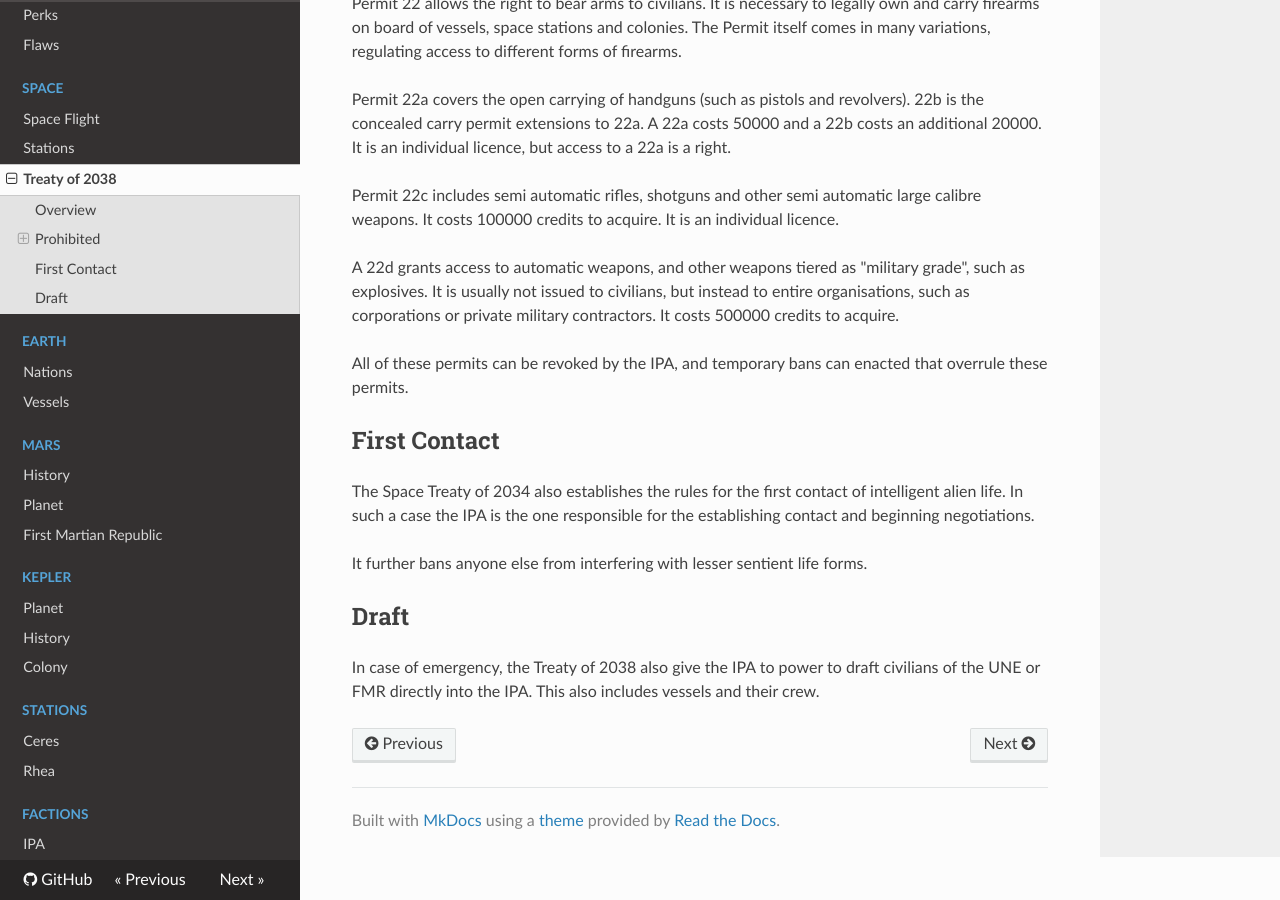
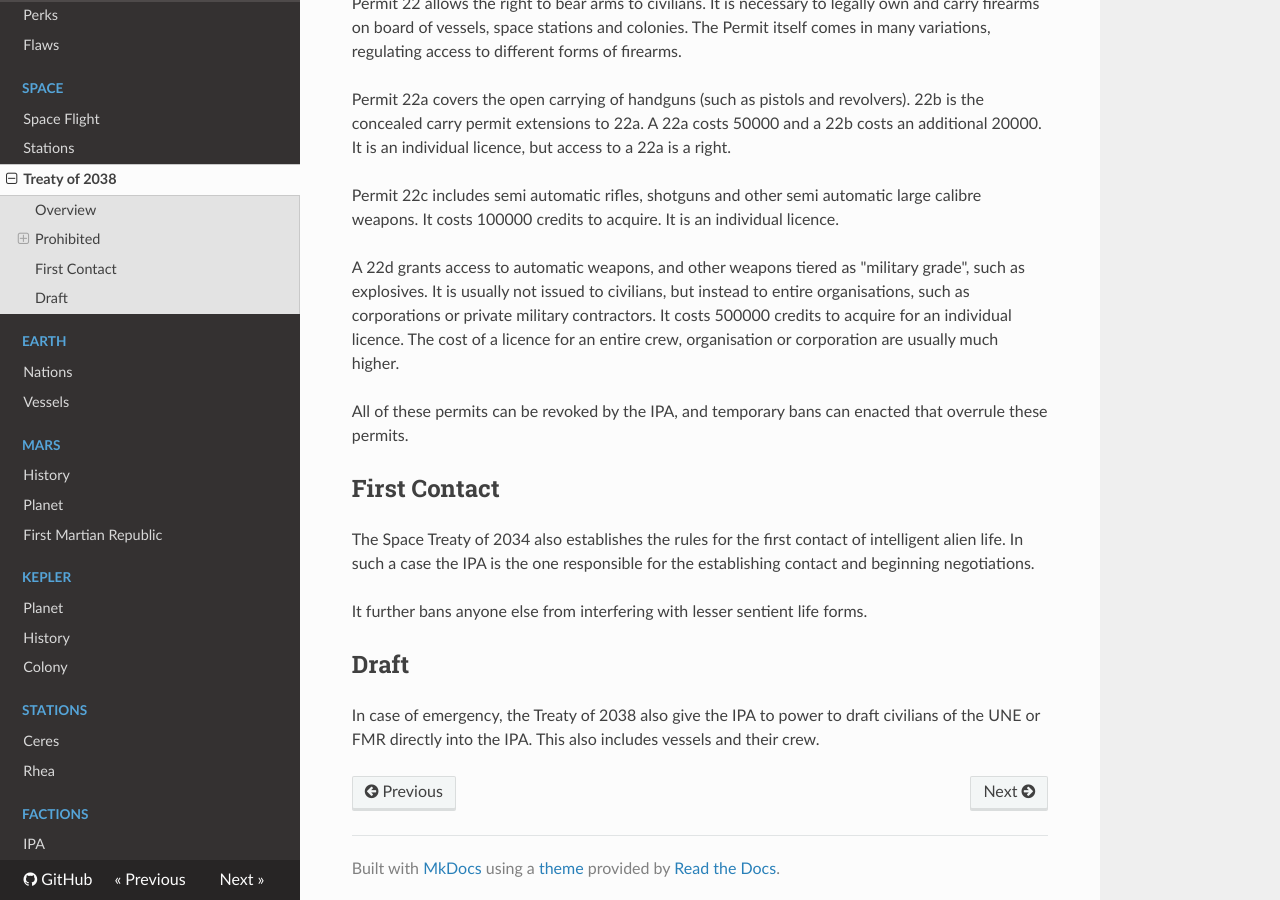
Before and after one commit to ehrpg/lastdescent, an MkDocs documentation site: the page built from docs/space/laws.md, in a window 1280 px wide and 900 px high, scrolled down 1172 px. Built offline with MkDocs 1.6.1, drawn with Linux system fonts in a browser that asks for light colours; nearby versions of some CDN libraries; old or Windows-style settings are respelled for this version of MkDocs.

Commit message:
Updated and clarified the law

```diff
--- a/docs/space/laws.md
+++ b/docs/space/laws.md
@@ -63,7 +63,8 @@ licence.
 A 22d grants access to automatic weapons, and other weapons tiered as "military
 grade", such as explosives. It is usually not issued to civilians, but instead
 to entire organisations, such as corporations or private military contractors.
-It costs 500000 credits to acquire.
+It costs 500000 credits to acquire for an individual licence. The cost of a
+licence for an entire crew, organisation or corporation are usually much higher.
 
 All of these permits can be revoked by the IPA, and temporary bans can enacted
 that overrule these permits.
```
